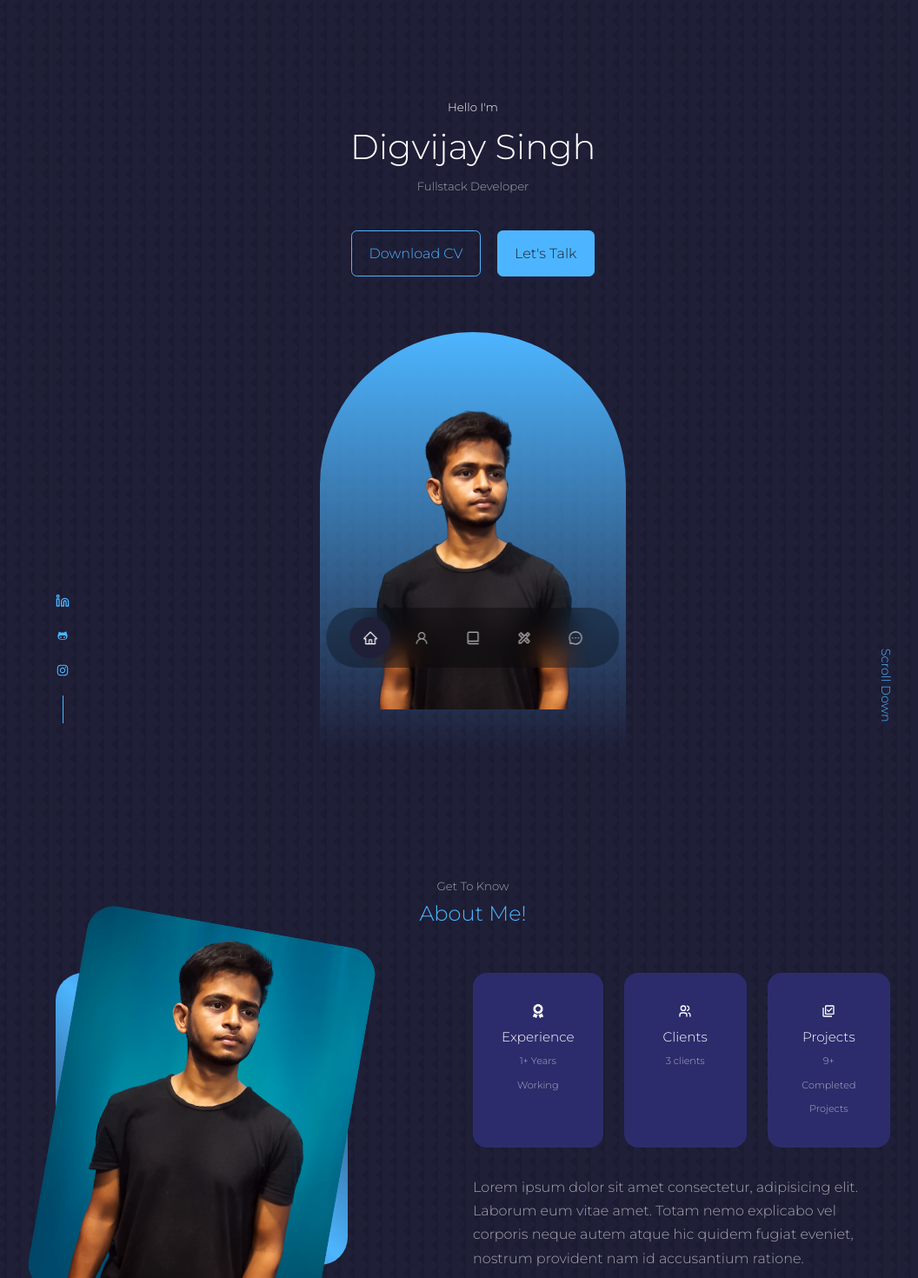
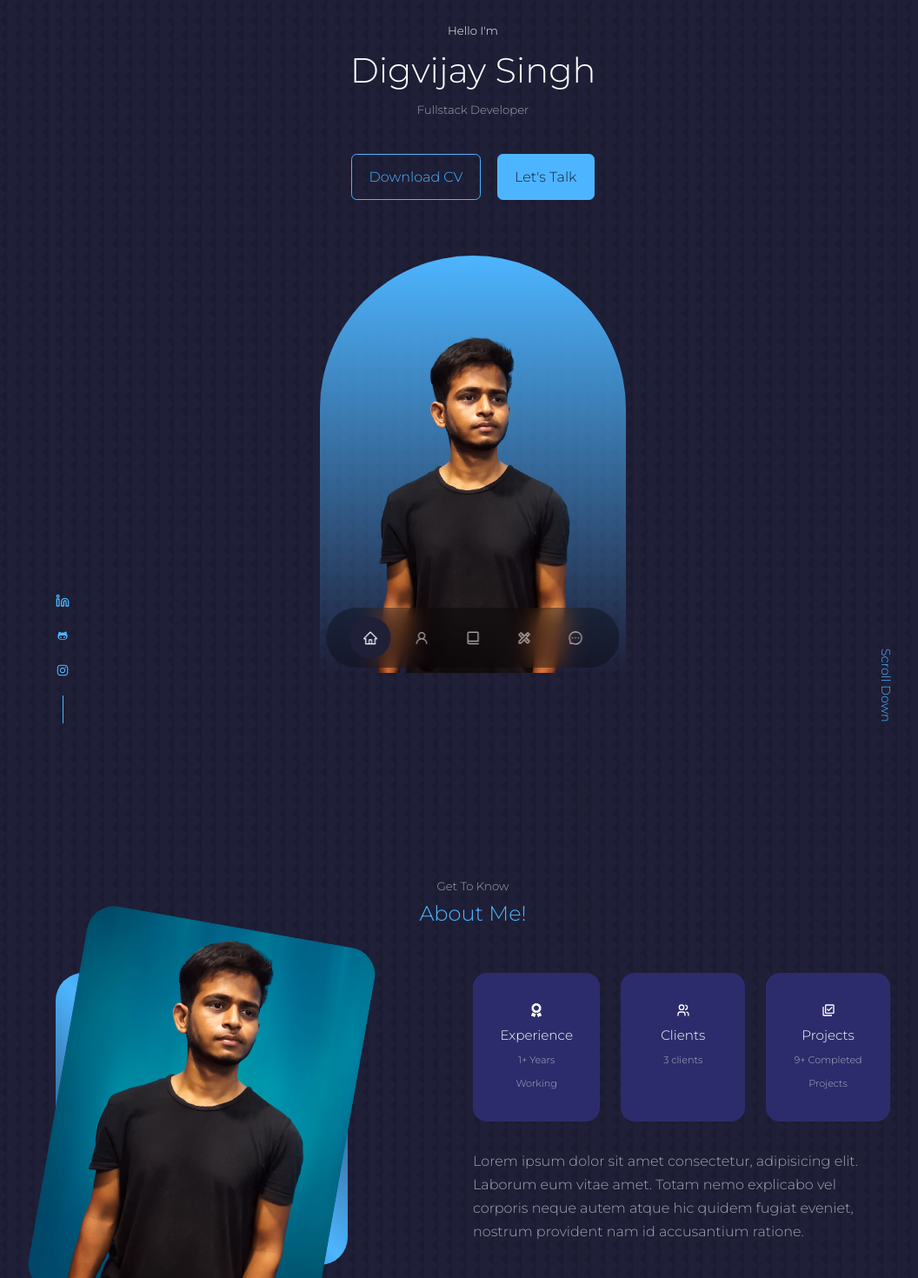
Before and after one commit to VALIANTGUARDIAN/Portfolio, a React (Create React App) app: page / in a window 1280 px wide. Shown: the top 1470 px of the page at 87% size, without its empty margins (96-1152 px from the left). Built offline with nearby package versions, Linux system fonts and the light colour scheme.

Commit message:
css update

```diff
--- a/src/components/about/about.css
+++ b/src/components/about/about.css
@@ -39,7 +39,7 @@
     background: var(--color-bg-variant);
     border: 1px solid transparent;
     border-radius: 1rem;
-    padding: 2rem;
+    padding: 1.9rem;
     text-align: center;
     transition: var(--transition);
 }
--- a/src/components/header/header.css
+++ b/src/components/header/header.css
@@ -1,6 +1,6 @@
 header{
     height: 110vh;
-    padding-top: 7rem;
+    padding-top: 1.5rem;
     overflow: hidden;
 }
 
```
Also changed, not shown: src/assets/me.png.
